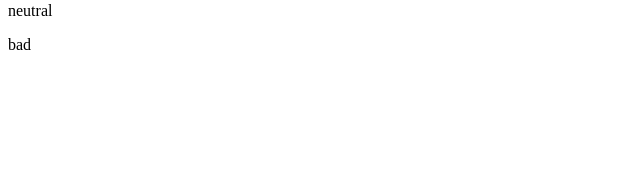
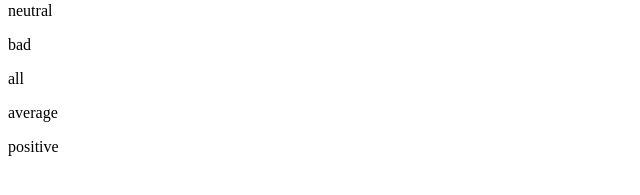
Before and after one commit to alexandremkf/Full-Stack---Parte-1, a React (Vite) app: page / in a window 1280 px wide. Shown: the part 213-408 px from the top of the page, without its empty margins (0-640 px from the left). Built offline with nearby package versions, Linux system fonts and the light colour scheme.

Commit message:
O 1.11, era para testar com escritas aleatórias eu pulei e fiz umas alterações no meu código.

```diff
--- a/src/App.jsx
+++ b/src/App.jsx
@@ -12,6 +12,9 @@ const Statistics = ({good, neutral, bad}) => {
       <StatisticLine text="good" value good />
       <StatisticLine text="neutral" value ={neutral} />
       <StatisticLine text="bad" value ={bad} />
+      <StatisticLine text="all" value ={all} />
+      <StatisticLine text="average" value ={average} />
+      <StatisticLine text="positive" value ={`${positive} %`} />
     </div>
   )
 }
@@ -20,6 +23,9 @@ const App = () => {
   const [good, setGood] = useState(0)
   const [neutral, setNeutral] = useState(0)
   const [bad, setBad] = useState(0)
+  const [all, setAll] = useState(0)
+  const [average, setAverage] = useState(0)
+  const [positive, setPositive] = useState(0)
 
   return (
     <div>
@@ -34,6 +40,9 @@ const App = () => {
       <p>good </p>
       <p>neutral </p>
       <p>bad </p>
+      <p>all </p>
+      <p>average </p>
+      <p>positive </p>
 
     </div>
   )
```
